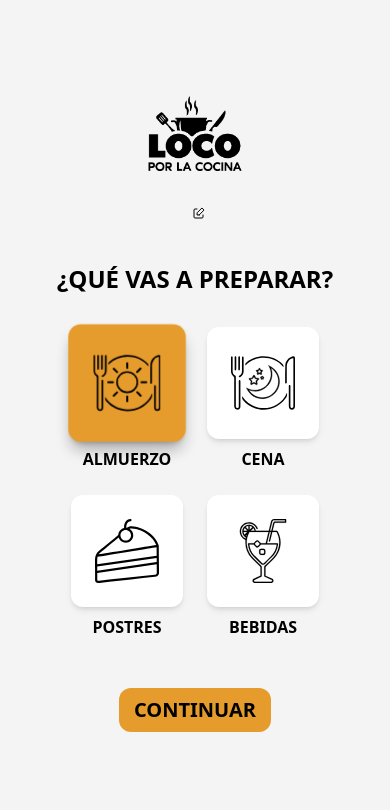
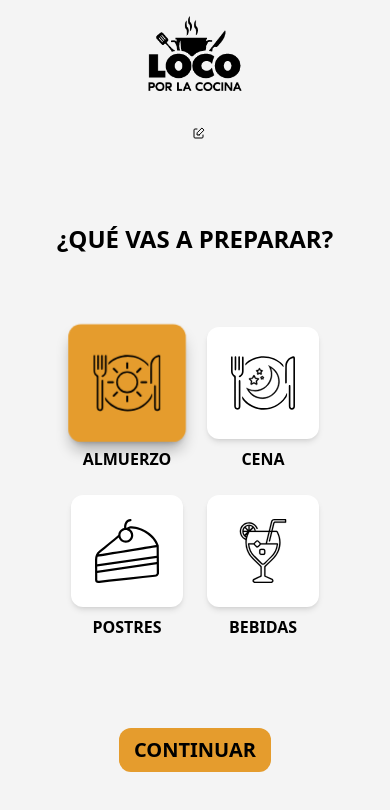
Before and after one commit to marcotortolani/movichef-demo, a React (Vite) app: page /prepare in a window 390 px wide. Shown: the top 810 px of the page. Built offline with nearby package versions, Linux system fonts and the light colour scheme.

Commit message:
fix height responsive

```diff
--- a/src/pages/OptionsPrepare.tsx
+++ b/src/pages/OptionsPrepare.tsx
@@ -51,7 +51,7 @@ export default function OptionsPrepare() {
   }
 
   return (
-    <main className=" bg-bkg w-full h-dvh min-h-[650px] flex flex-col items-center justify-evenly overflow-hidden gap-2 px-2 py-20">
+    <main className=" bg-bkg w-full h-dvh min-h-[680px] flex flex-col items-center justify-evenly overflow-hidden gap-2 px-2 ">
       <a href="/" className=" w-full">
         <img
           className=" w-1/4 max-w-[150px] mx-auto mt-4"
```
